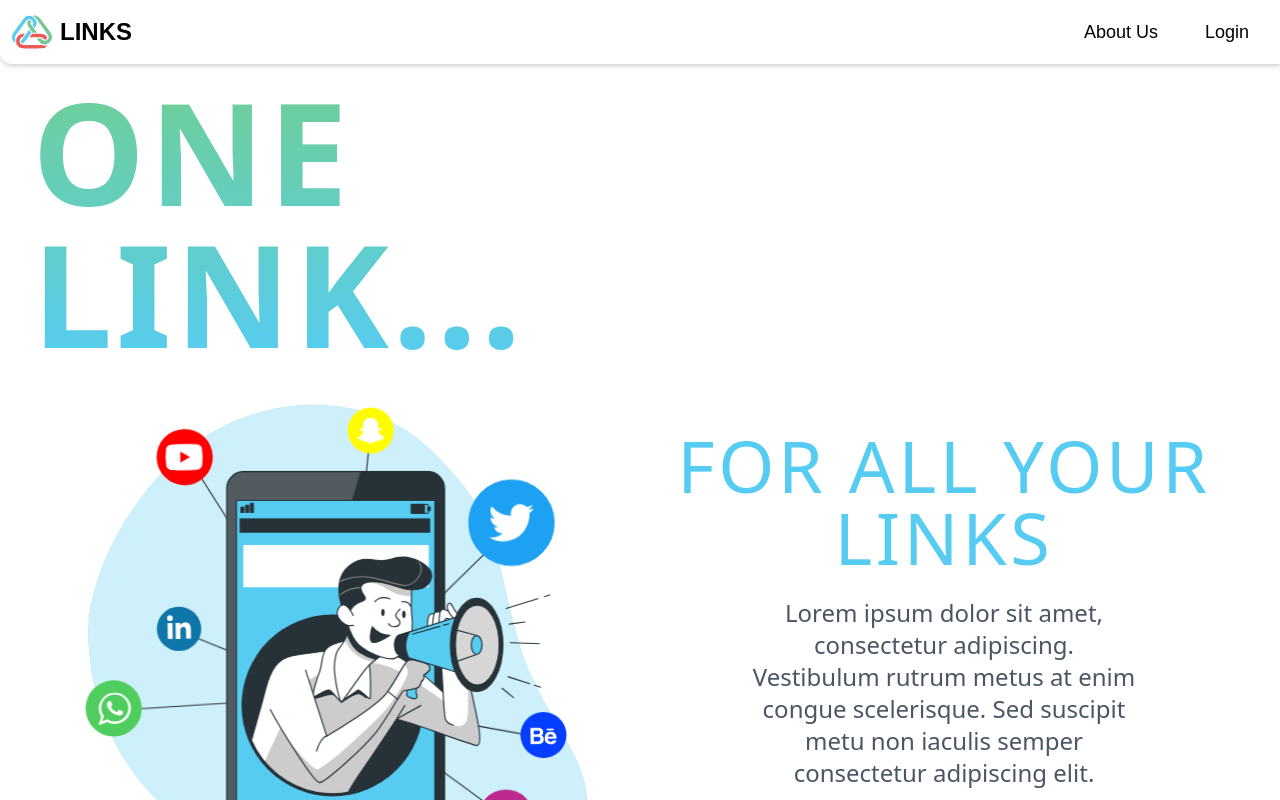
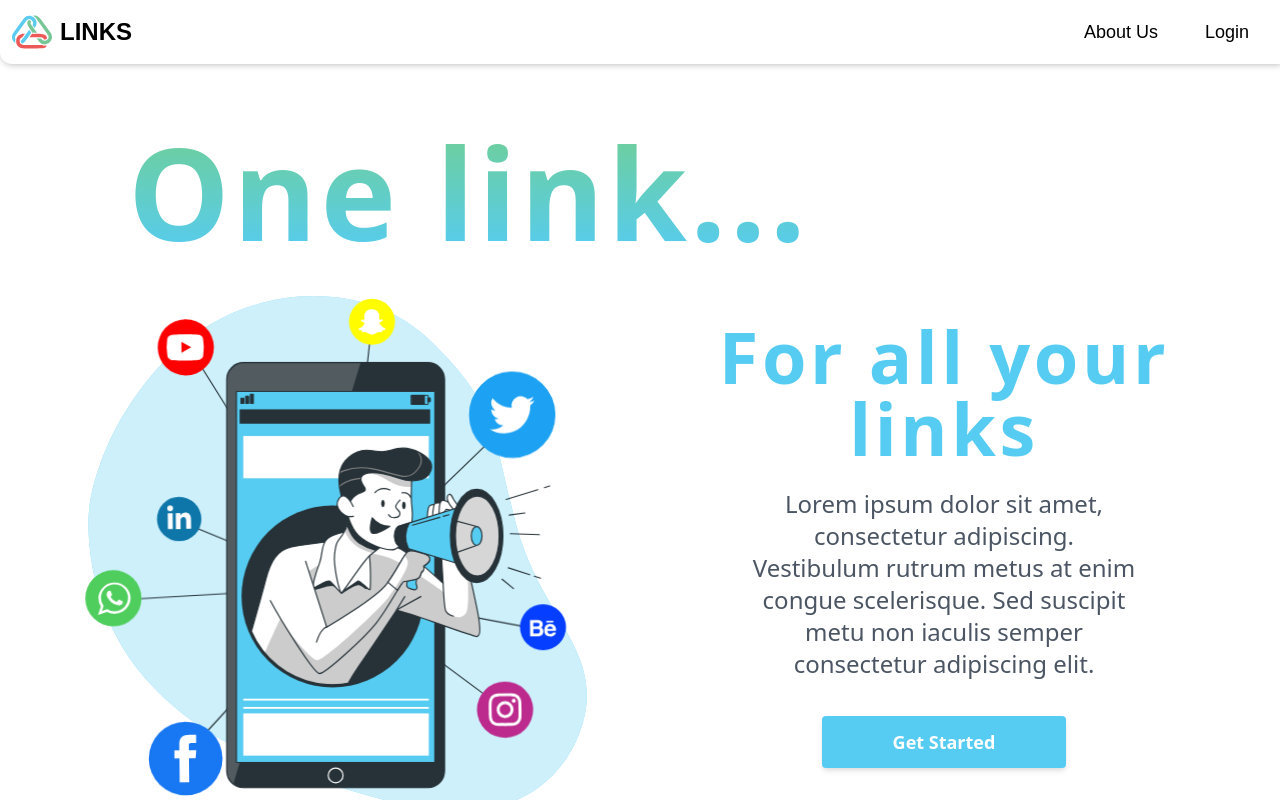
Before and after one commit to srm-kzilla/links, a Next.js app: page / in a window 1280 px wide. Shown: the top 800 px of the page. Built offline with nearby package versions, Linux system fonts and the light colour scheme.

Commit message:
💄  Change font style

```diff
--- a/components/home/home.tsx
+++ b/components/home/home.tsx
@@ -3,9 +3,9 @@ import { HeroLanding } from "../../assets/icons";
 export default function HomeComponent(): JSX.Element {
   return (
     <>
-      <div className="bg-white flex flex-col font-sans pt-20 min-h-screen px-0 sm:px-8">
+      <div className="bg-white flex flex-col font-sans pt-20 md:pt-32 min-h-screen px-0 sm:px-8">
         <div className="grid grid-cols-0 xl:grid-cols-3">
-          <h1 className="col-span-2 uppercase text-5xl sm:text-8xl lg:text-xxl customGradientInverse font-bold leading-none tracking-wide mb-2 mx-auto md:ml-0">
+          <h1 className="col-span-2 text-5xl sm:text-7xl md:text-9xl customGradientInverse font-bold leading-none tracking-wide mb-2 mx-auto lg:ml-24">
             One link...
           </h1>
           <div></div>
@@ -15,10 +15,10 @@ export default function HomeComponent(): JSX.Element {
             <HeroLanding />
           </div>
           <div className="md:col-span-1 my-auto">
-            <h2 className="uppercase text-3xl sm:text-6xl lg:text-7xl text-center text-lightblue text-secondary tracking-wider mb-6">
+            <h2 className="text-3xl sm:text-5xl md:text-6xl lg:text-7xl text-center font-bold text-lightblue text-secondary tracking-wider mb-6">
               For all your links
             </h2>
-            <p className="text-gray-600 text-md sm:text-lg lg:text-2xl text-center leading-relaxed px-10 xl:px-28 2xl:px-40">
+            <p className="text-gray-600 text-md sm:text-xl lg:text-2xl text-center leading-relaxed px-10 xl:px-28 2xl:px-40">
               Lorem ipsum dolor sit amet, consectetur adipiscing. Vestibulum
               rutrum metus at enim congue scelerisque. Sed suscipit metu non
               iaculis semper consectetur adipiscing elit.
@@ -26,7 +26,7 @@ export default function HomeComponent(): JSX.Element {
             <div className=" flex items-center justify-center pb-4">
               <a
                 href="/signup"
-                className="bg-lightblue flex items-center justify-center rounded hover:bg-opacity-90 shadow-md focus:outline-none p-3 uppercase text-lg font-bold text-white mt-9 w-10/12 sm:w-2/5"
+                className="bg-lightblue flex items-center justify-center rounded hover:bg-opacity-90 shadow-md focus:outline-none p-3 text-lg font-bold text-white mt-9 w-10/12 sm:w-2/5"
               >
                 Get Started
               </a>
```
